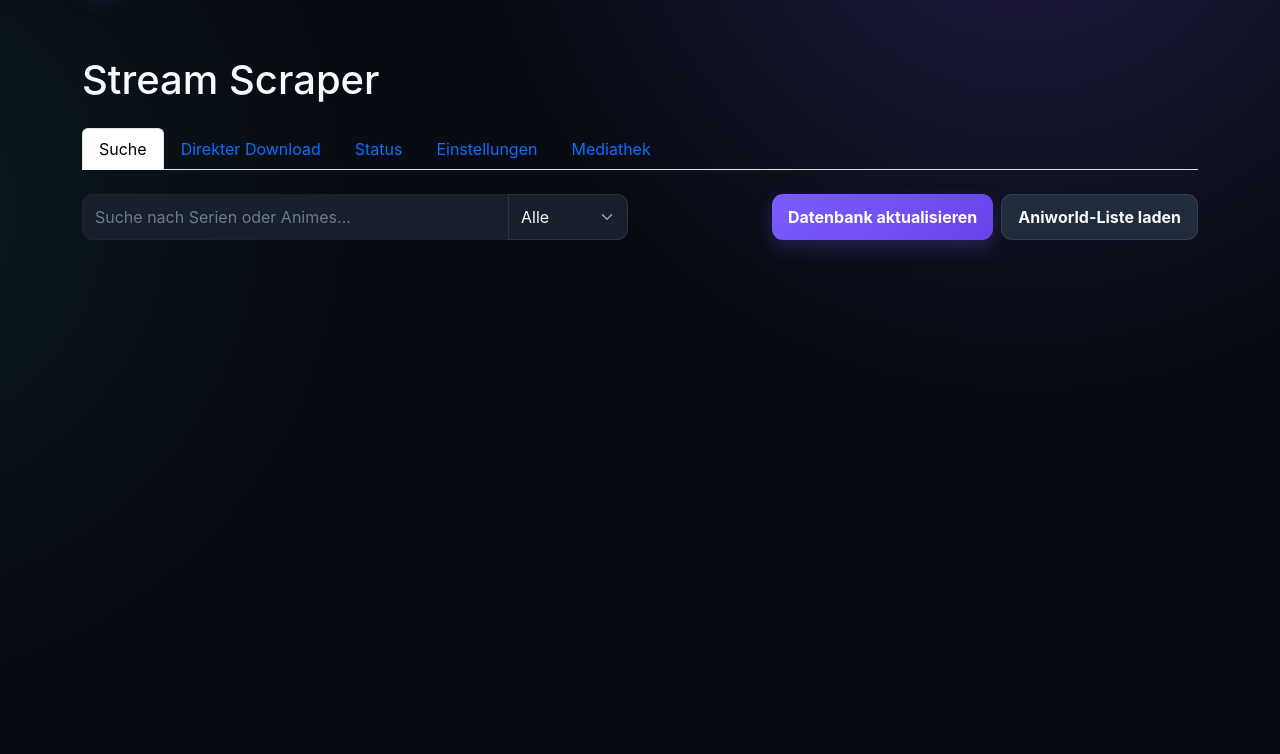
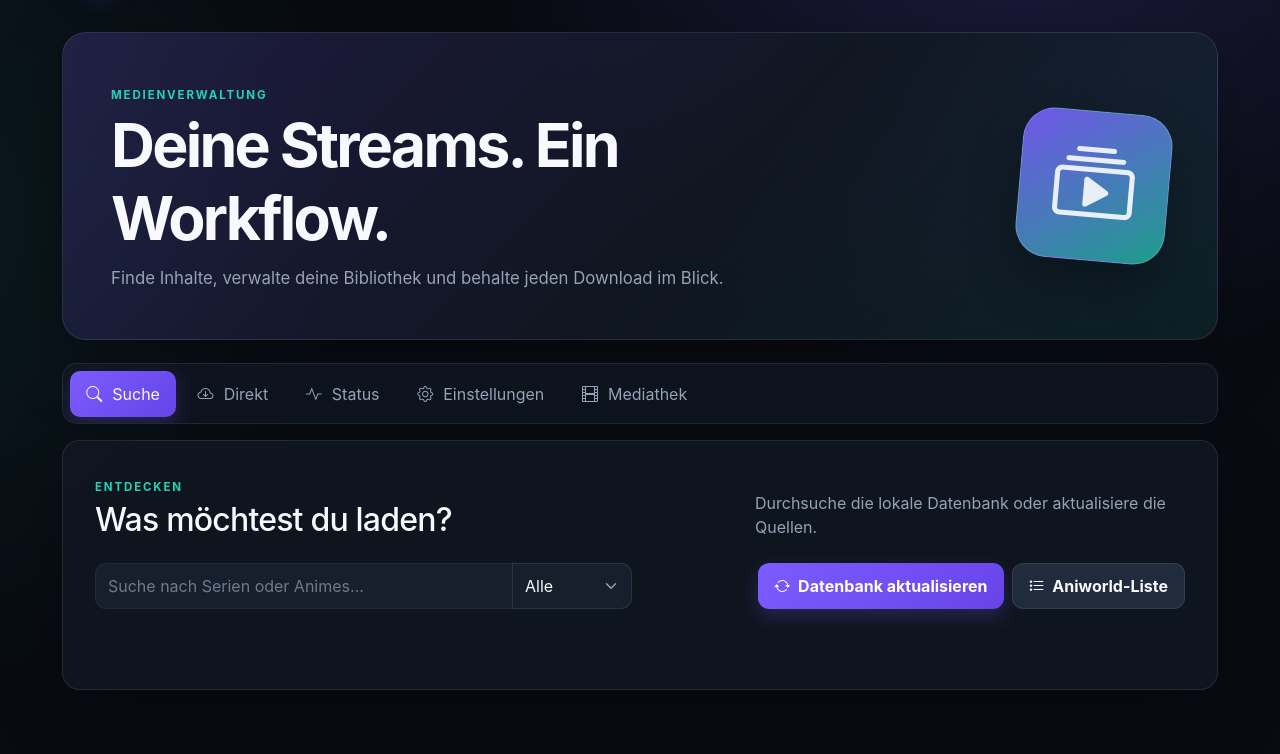
Before and after one commit to MrZitrus/ScaP, a Flask app: page / in a window 1280 px wide. Shown: the part 72-826 px from the top of the page. Before the commit the page ends 334 px from the top, so only its background shows below. Run offline with Flask 3, Linux system fonts and the light colour scheme; data comes from the database, SQL or seed files in the repository; data that the repository does not hold is empty; parts of the project's set-up code (start-up, migrations or seed data) failed here and were passed over; some libraries are stand-ins or nearby versions.

Commit message:
Modernize design: templates/index.html

```diff
--- a/templates/index.html
+++ b/templates/index.html
@@ -3,33 +3,44 @@
 {% block title %}Stream Scraper{% endblock %}
 
 {% block content %}
-<div class="container mt-4">
-    <h1 class="mb-4">Stream Scraper</h1>
+<div class="container dashboard-shell">
+    <header class="hero-panel">
+        <div>
+            <span class="eyebrow">Medienverwaltung</span>
+            <h1>Deine Streams. Ein Workflow.</h1>
+            <p>Finde Inhalte, verwalte deine Bibliothek und behalte jeden Download im Blick.</p>
+        </div>
+        <div class="hero-panel__icon" aria-hidden="true"><i class="bi bi-collection-play"></i></div>
+    </header>
 
     <!-- Tabs -->
-    <ul class="nav nav-tabs mb-4" id="myTab" role="tablist">
+    <ul class="nav nav-tabs app-tabs" id="myTab" role="tablist">
         <li class="nav-item" role="presentation">
-            <button class="nav-link active" id="search-tab" data-bs-toggle="tab" data-bs-target="#search" type="button" role="tab" aria-controls="search" aria-selected="true">Suche</button>
+            <button class="nav-link active" id="search-tab" data-bs-toggle="tab" data-bs-target="#search" type="button" role="tab" aria-controls="search" aria-selected="true"><i class="bi bi-search"></i> Suche</button>
         </li>
         <li class="nav-item" role="presentation">
-            <button class="nav-link" id="direct-tab" data-bs-toggle="tab" data-bs-target="#direct" type="button" role="tab" aria-controls="direct" aria-selected="false">Direkter Download</button>
+            <button class="nav-link" id="direct-tab" data-bs-toggle="tab" data-bs-target="#direct" type="button" role="tab" aria-controls="direct" aria-selected="false"><i class="bi bi-cloud-arrow-down"></i> Direkt</button>
         </li>
         <li class="nav-item" role="presentation">
-            <button class="nav-link" id="status-tab" data-bs-toggle="tab" data-bs-target="#status" type="button" role="tab" aria-controls="status" aria-selected="false">Status</button>
+            <button class="nav-link" id="status-tab" data-bs-toggle="tab" data-bs-target="#status" type="button" role="tab" aria-controls="status" aria-selected="false"><i class="bi bi-activity"></i> Status</button>
         </li>
         <li class="nav-item" role="presentation">
-            <button class="nav-link" id="settings-tab" data-bs-toggle="tab" data-bs-target="#settings" type="button" role="tab" aria-controls="settings" aria-selected="false">Einstellungen</button>
+            <button class="nav-link" id="settings-tab" data-bs-toggle="tab" data-bs-target="#settings" type="button" role="tab" aria-controls="settings" aria-selected="false"><i class="bi bi-gear"></i> Einstellungen</button>
         </li>
         <li class="nav-item" role="presentation">
-            <button class="nav-link" id="library-tab" data-bs-toggle="tab" data-bs-target="#library" type="button" role="tab" aria-controls="library" aria-selected="false">Mediathek</button>
+            <button class="nav-link" id="library-tab" data-bs-toggle="tab" data-bs-target="#library" type="button" role="tab" aria-controls="library" aria-selected="false"><i class="bi bi-film"></i> Mediathek</button>
         </li>
     </ul>
 
     <!-- Tab Content -->
-    <div class="tab-content" id="myTabContent">
+    <div class="tab-content app-tab-content" id="myTabContent">
         <!-- Search Tab -->
         <div class="tab-pane fade show active" id="search" role="tabpanel" aria-labelledby="search-tab">
-            <div class="row mb-3">
+            <div class="section-heading">
+                <div><span class="eyebrow">Entdecken</span><h2>Was möchtest du laden?</h2></div>
+                <p>Durchsuche die lokale Datenbank oder aktualisiere die Quellen.</p>
+            </div>
+            <div class="row g-3 mb-4 align-items-center">
                 <div class="col-md-6">
                     <div class="input-group">
                         <input type="text" id="search-input" class="form-control" placeholder="Suche nach Serien oder Animes...">
@@ -42,8 +53,8 @@
                 </div>
                 <div class="col-md-6">
                     <div class="d-flex gap-2 justify-content-md-end justify-content-start mt-2 mt-md-0">
-                        <button id="update-db-btn" class="btn btn-primary">Datenbank aktualisieren</button>
-                        <button id="load-anime-list-btn" class="btn btn-secondary">Aniworld-Liste laden</button>
+                        <button id="update-db-btn" class="btn btn-primary"><i class="bi bi-arrow-repeat me-1"></i> Datenbank aktualisieren</button>
+                        <button id="load-anime-list-btn" class="btn btn-secondary"><i class="bi bi-list-stars me-1"></i> Aniworld-Liste</button>
                     </div>
                 </div>
             </div>
@@ -55,7 +66,8 @@
         </div>
 
         <!-- Direct Download Tab -->
-        <div class="tab-pane fade" id="direct" role="tabpanel" aria-labelledby="direct-tab">
+        <div class="tab-pane fade panel-narrow" id="direct" role="tabpanel" aria-labelledby="direct-tab">
+            <div class="section-heading"><div><span class="eyebrow">Schnellzugriff</span><h2>Direkter Download</h2></div><p>Füge eine gültige VOE-URL ein und starte den Download sofort.</p></div>
             <div class="mb-3">
                 <label for="voe-url" class="form-label">VOE.sx URL</label>
                 <input type="text" class="form-control" id="voe-url" placeholder="https://voe.sx/e/...">
@@ -64,7 +76,7 @@
                 <label for="voe-filename" class="form-label">Dateiname (optional)</label>
                 <input type="text" class="form-control" id="voe-filename" placeholder="video.mp4">
             </div>
-            <button id="voe-download-btn" class="btn btn-primary">Download starten</button>
+            <button id="voe-download-btn" class="btn btn-primary"><i class="bi bi-download me-1"></i> Download starten</button>
         </div>
 
         <!-- Status Tab -->
```
